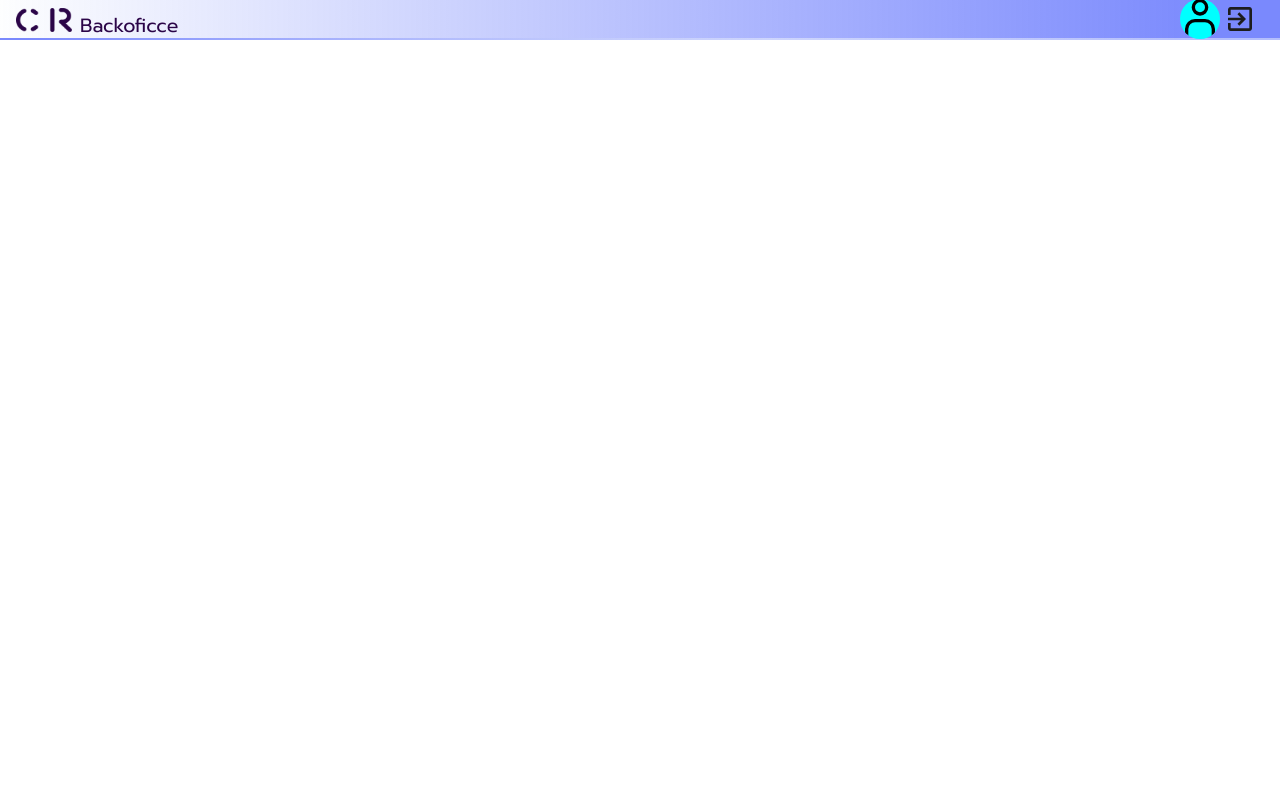
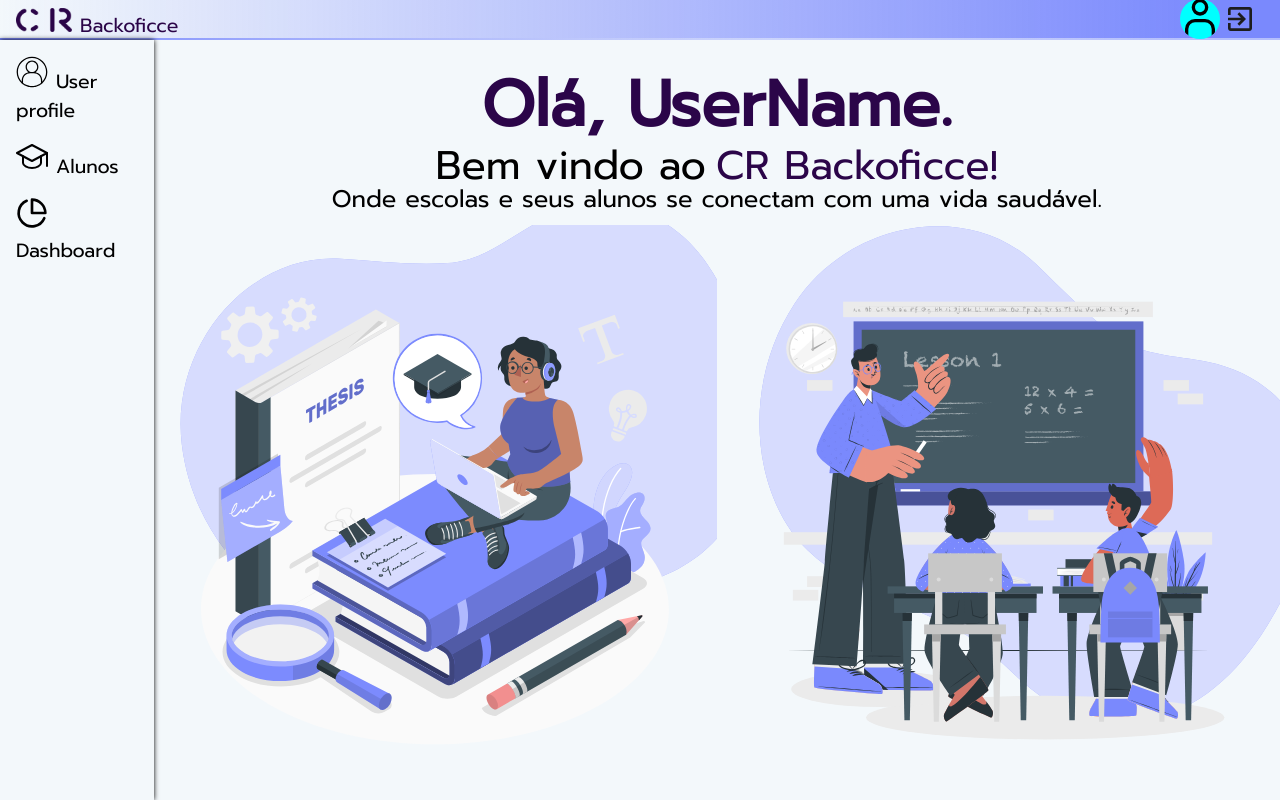
Before and after one commit to Henriqueggperes/coluna_reta-client, a React (Vite) app in the folder app/: page / in a window 1280 px wide. Built offline with nearby package versions, Linux system fonts and the light colour scheme.

Commit message:
feat: Backoficce page

```diff
--- a/app/src/pages/Backoficce/index.tsx
+++ b/app/src/pages/Backoficce/index.tsx
@@ -1,10 +1,18 @@
-import React from 'react'
+import './style.css'
 import Header from '../../components/Header'
+import Navbar from '../../components/Navbar'
+import Home from '../../components/Home'
 
 const Backoficce = () => {
   return (
       <main className='backoficce_main-container'>
-         <Header></Header>
+         <Header/>
+         <section className='backoficce_content-container'>
+           <Navbar/>
+           <section className='backoficce-content'>
+             <Home/>
+           </section>
+         </section>
       </main>
     )
 }
--- a/app/src/pages/Backoficce/style.css
+++ b/app/src/pages/Backoficce/style.css
@@ -1,5 +1,16 @@
-.backoficce-main-container {
+.backoficce_main-container{
   height: 100vh;
   width: 100vw;
   background-color: #F3F8FB;
 }
+
+.backoficce_content-container{
+  display: flex;
+  height: 95vh;
+  width: 100vw;
+}
+
+.backoficce-content{
+  height: 100%;
+  width: 88%;
+}
```
